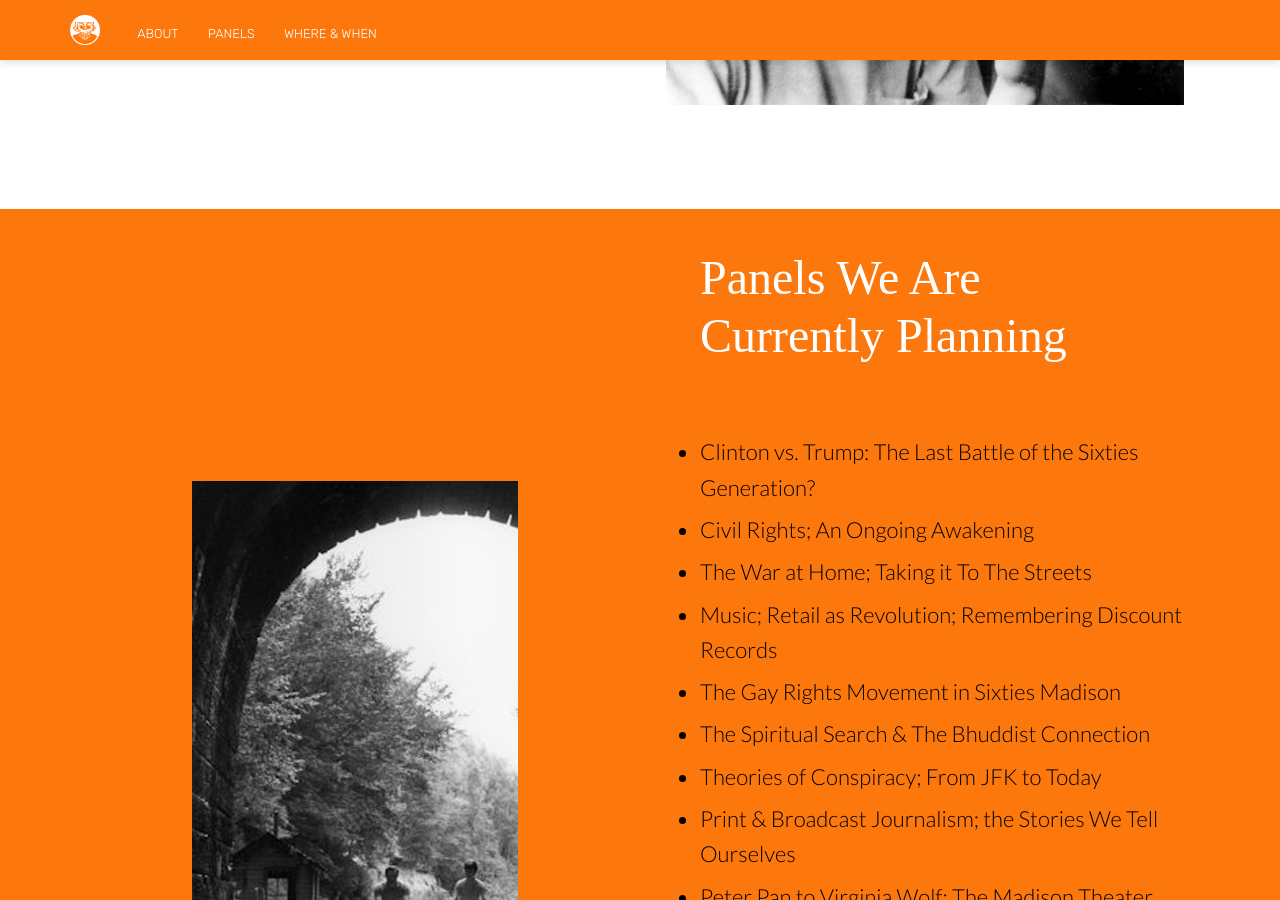
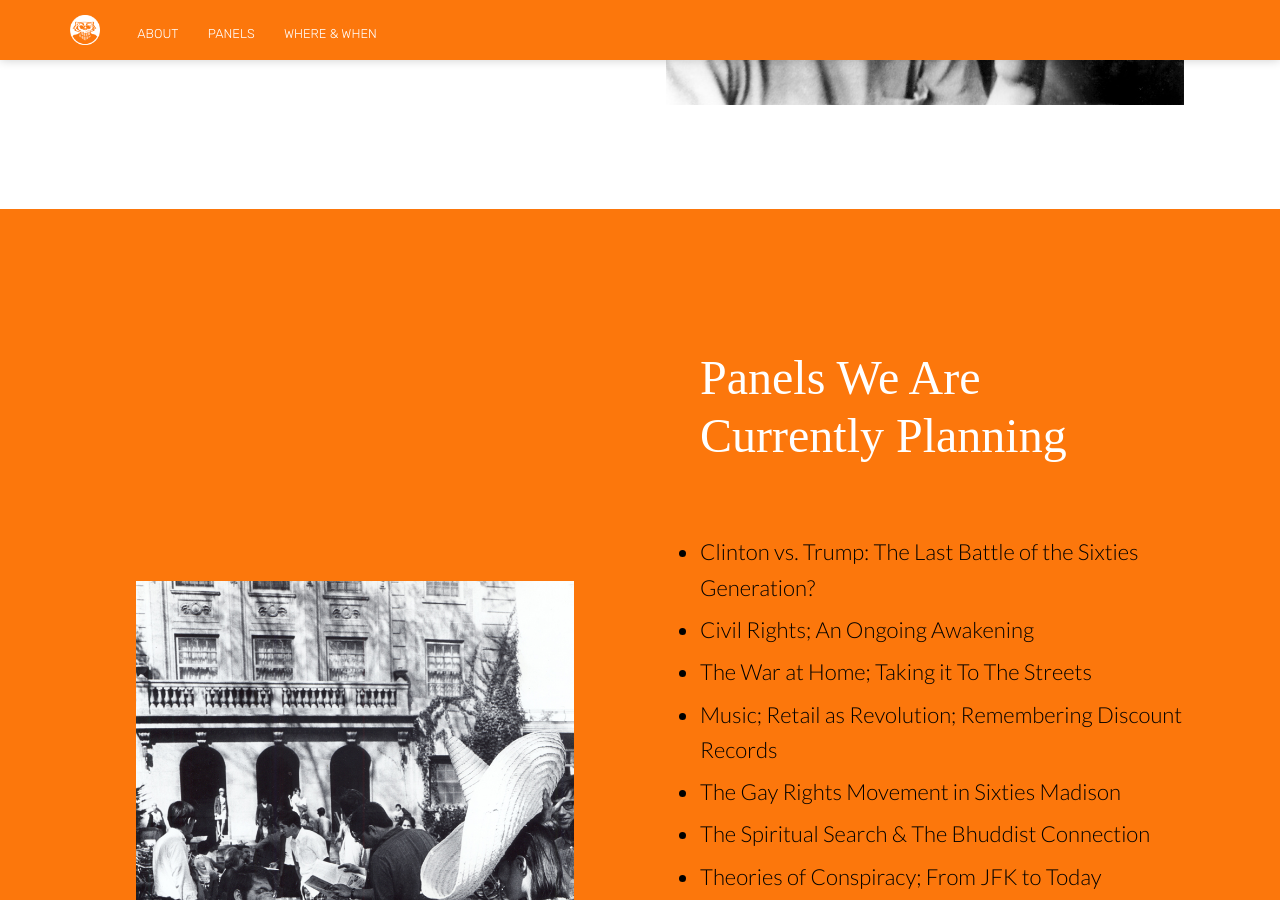
Before and after one commit to fourthirty-two/the-madison-reunion, a Jekyll site: the page built from index.html, in a window 1280 px wide and 900 px high, scrolled down 1545 px. Built offline with Jekyll 4.4.1, drawn with Linux system fonts in a browser that asks for light colours; nearby versions of some CDN libraries; some web fonts are replaced.

Commit message:
:notes: padding on info sections

```diff
--- a/_sass/layout.scss
+++ b/_sass/layout.scss
@@ -102,7 +102,7 @@ header {
 }
 
 .info {
-	padding: 0 0 100px 0;
+	padding: 100px 0 100px 0;
 
 	&:first-child {
 		padding-top: 100px;
--- a/index.html
+++ b/index.html
@@ -85,7 +85,7 @@ bottom_image: /images/science-hall.jpg
 
 			</div>
 			<div class="image">
-				<img class="editable" src="/images/trails.jpg" alt="Screenshot" />
+				<img class="editable" src="/images/register-sombrero.jpg" alt="Screenshot" />
 			</div>
 		</div>
 	</section>
@@ -102,7 +102,7 @@ bottom_image: /images/science-hall.jpg
         </p>
 			</div>
 			<div class="image">
-				<img class="editable" src="/images/old-bucky-costume.jpg" alt="Screenshot" />
+				<img class="editable" src="/images/MadisonWisconsin1960s_700.jpg" alt="Screenshot" />
 			</div>
 		</div>
 	</section>
```
